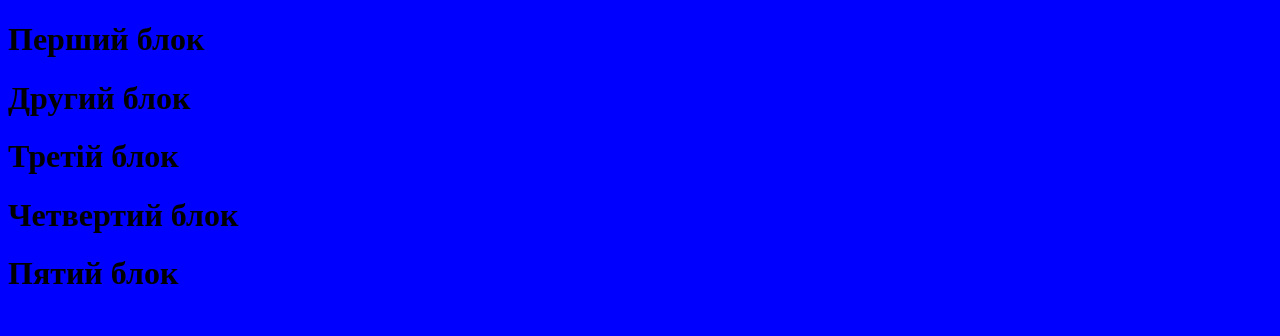
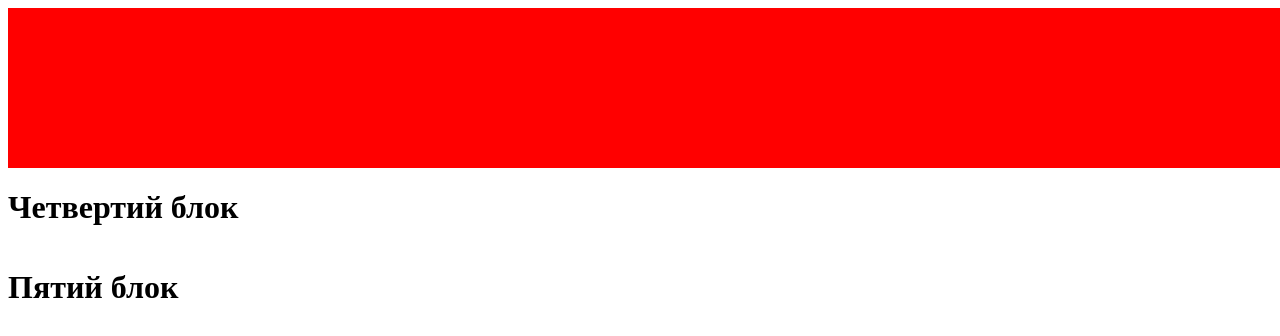
Before and after one commit to VoVik12-M/soyo, a Next.js app: page / in a window 1280 px wide. Shown: the top 336 px of the page. Built offline with nearby package versions, Linux system fonts and the light colour scheme.

Commit message:
work_header

```diff
--- a/app/components/Header.js
+++ b/app/components/Header.js
@@ -1,5 +1,14 @@
 export default function Header() {
     return (
-        <h1>Перший блок</h1>
+        <div className="Header">
+            <div className="Face">
+                <div className="block_1">
+                    <div className="media"></div>
+                    <div className="adresa"></div>
+                </div>
+                <div className="block_2"></div>
+                <div className="block_3"></div>
+            </div>
+        </div>
     );
 }
--- a/app/globals.css
+++ b/app/globals.css
@@ -1,3 +1,15 @@
-body {
-  background-color: blue;
+.Osnova {
+  display: flex;
+  flex-direction: column;
+}
+
+.Header {
+  position: fixed;
+  background-color: red;
+  width: 100%;
+  height: 20%;
+}
+.Header .Face {
+  display: flex;
+  flex-direction: row;
 }/*# sourceMappingURL=globals.css.map */
--- a/app/globals.scss
+++ b/app/globals.scss
@@ -1,3 +1,15 @@
-body {
-  background-color: blue;
+.Osnova {
+  display: flex;
+  flex-direction: column;
 }
+
+.Header {
+  position: fixed;
+  background-color: red;
+  width: 100%;
+  height: 20%;
+  & .Face {
+    display: flex;
+    flex-direction: row;
+  }
+}
--- a/app/page.js
+++ b/app/page.js
@@ -6,7 +6,7 @@ import Footer from "./components/Footer_foto";
 
 export default function Home() {
   return (
-    <div>
+    <div className="Osnova">
         <Header />
         <Aside />
         <AsideTwo />
```
Also changed, not shown: 1 other file (tests, documents, lock files or other folders).
